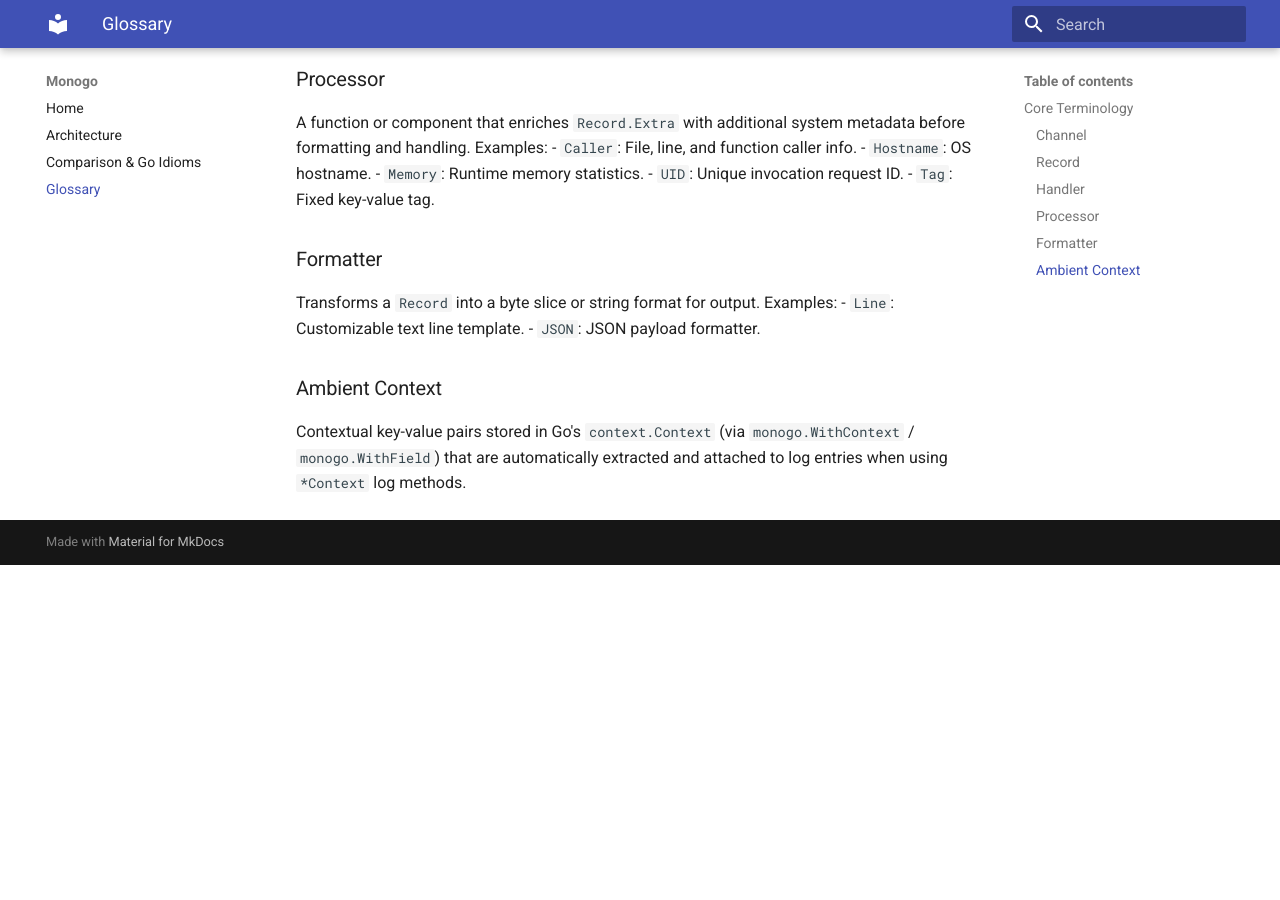
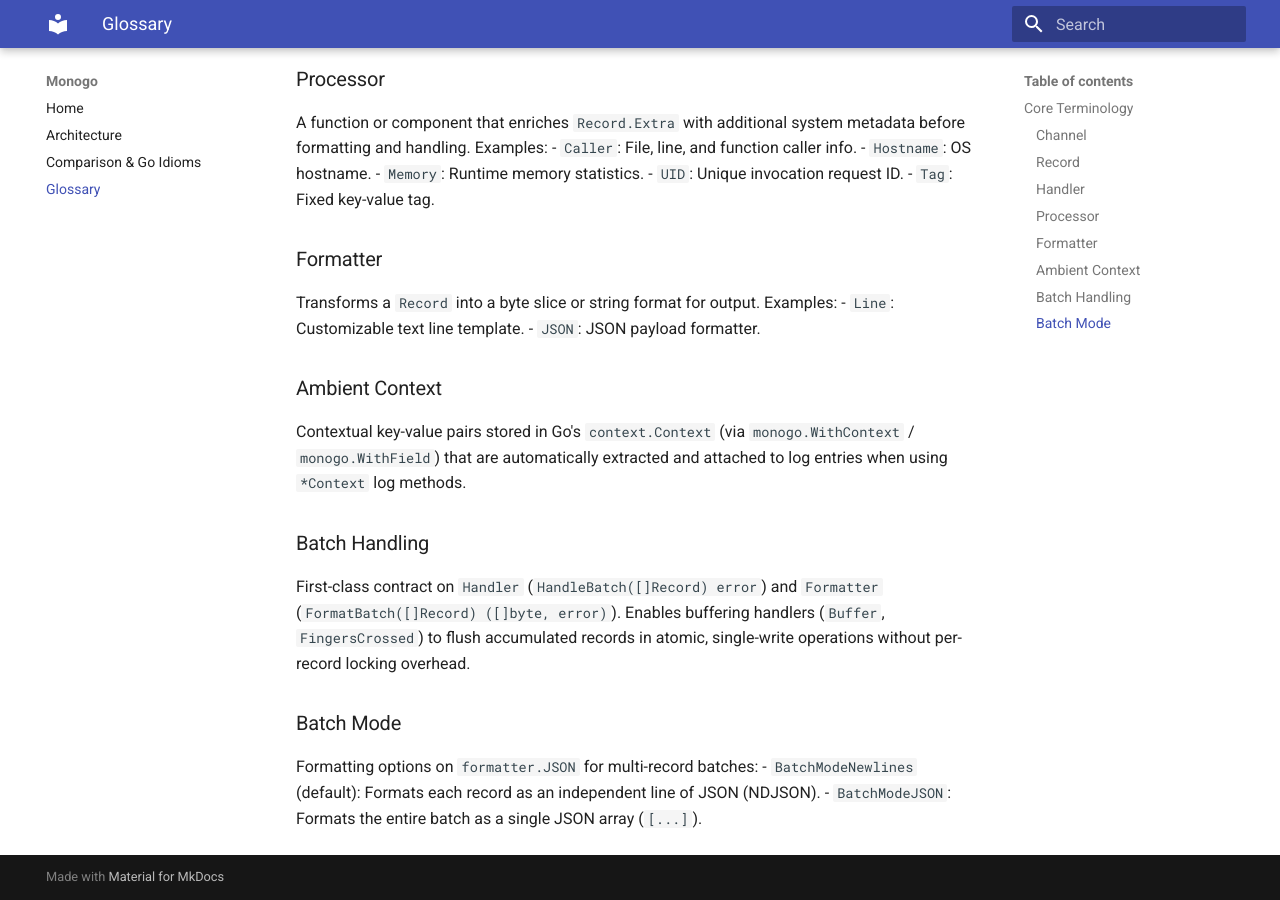
Before and after one commit to githoober/monogo, an MkDocs documentation site: the page built from docs/glossary.md, in a window 1280 px wide and 900 px high, scrolled down 748 px. Built offline with MkDocs 1.6.1 and Material for MkDocs 9.7.7, drawn with Linux system fonts in a browser that asks for light colours; before the commit the page ends 1313 px from its top, so only the background shows below that.

Commit message:
Document batch handling, buffering, and JSON batch modes

```diff
--- a/docs/glossary.md
+++ b/docs/glossary.md
@@ -40,3 +40,11 @@ Transforms a `Record` into a byte slice or string format for output. Examples:
 
 ### Ambient Context
 Contextual key-value pairs stored in Go's `context.Context` (via `monogo.WithContext` / `monogo.WithField`) that are automatically extracted and attached to log entries when using `*Context` log methods.
+
+### Batch Handling
+First-class contract on `Handler` (`HandleBatch([]Record) error`) and `Formatter` (`FormatBatch([]Record) ([]byte, error)`). Enables buffering handlers (`Buffer`, `FingersCrossed`) to flush accumulated records in atomic, single-write operations without per-record locking overhead.
+
+### Batch Mode
+Formatting options on `formatter.JSON` for multi-record batches:
+- `BatchModeNewlines` (default): Formats each record as an independent line of JSON (NDJSON).
+- `BatchModeJSON`: Formats the entire batch as a single JSON array (`[...]`).
```
Also changed, not shown: README.md (+40 -1 lines), docs/index.md (+4 -2 lines).
